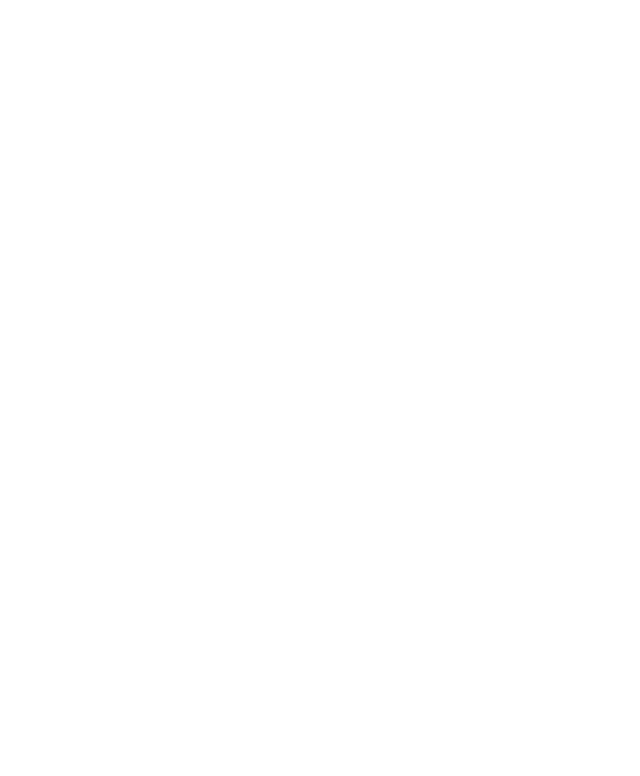
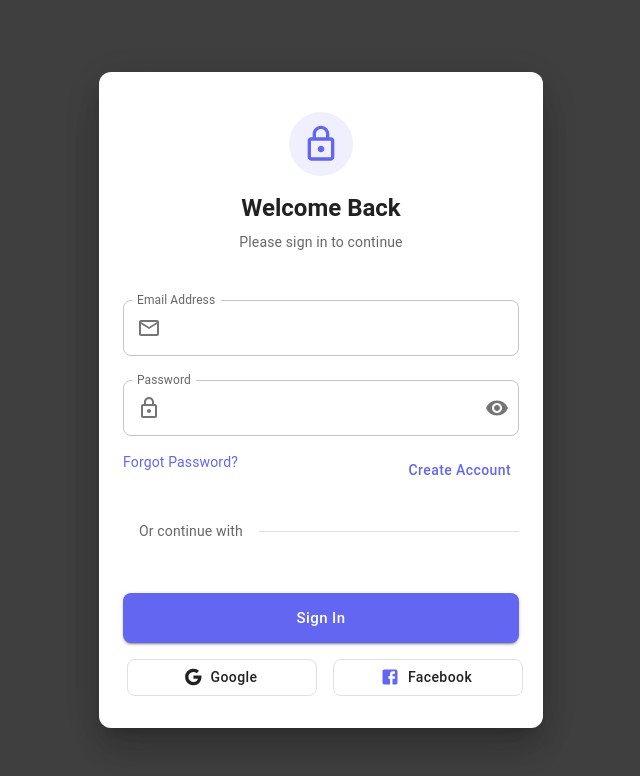
Before and after one commit to krishan44/Project-Frontend, a React (Vite) app in the folder Frontend/Ai-Academic Advisor/: page /Landing in a window 1280 px wide. Before the commit this address had no page. Shown: the top 776 px of the page, without its empty margins (319-959 px from the left). Built offline with nearby package versions, Linux system fonts and the light colour scheme.

Commit message:
Registration opening finally

```diff
--- a/Frontend/Ai-Academic Advisor/src/App.jsx
+++ b/Frontend/Ai-Academic Advisor/src/App.jsx
@@ -1,18 +1,19 @@
-import { BrowserRouter, Routes, Route } from "react-router-dom";
+import React from 'react';
+import { BrowserRouter, Routes, Route } from 'react-router-dom';
+import AuthDialog from './Components/LoginRegistration/Auth';
 import Landing from "./Components/LandingPage/Landing"
 import Registration from "./Components/LoginRegistration/Registration"
 
 function App() {
-    return(
-        <BrowserRouter>
-        <Routes>
-          <Route path="/" element={<Landing />}>
-          <Route path="/Registration" element={<Registration />}></Route>
-          </Route>
-        </Routes>
-      </BrowserRouter>
-    )
-
+  return (
+    <BrowserRouter>
+      <Routes>
+        <Route path="/" element={<Landing />} />
+        <Route path="/Landing" element={<AuthDialog />} />
+        <Route path="/Registration" element={<Registration />} />
+      </Routes>
+    </BrowserRouter>
+  );
 }
 
-export default App
+export default App;
--- a/Frontend/Ai-Academic Advisor/src/Components/LandingPage/Header.jsx
+++ b/Frontend/Ai-Academic Advisor/src/Components/LandingPage/Header.jsx
@@ -16,7 +16,6 @@
 } from '@mui/material';
 import MenuIcon from '@mui/icons-material/Menu';
 import { styled } from '@mui/material/styles';
-import Login from '../LoginRegistration/Login';
 
 const NavButton = styled(Button)(({ theme }) => ({
   color: theme.palette.text.primary,
@@ -30,18 +29,17 @@
   }
 }));
 
-function Header() {
+function Header({ openAuthDialog }) {
   const theme = useTheme();
   const isMobile = useMediaQuery(theme.breakpoints.down('md'));
   const [isMenuOpen, setIsMenuOpen] = useState(false);
-  const [isFormOpen, setIsFormOpen] = useState(false);
 
   const toggleMenu = () => setIsMenuOpen(!isMenuOpen);
-  const openForm = () => {
-    setIsFormOpen(true);
+
+  const handleGetStarted = () => {
+    openAuthDialog();
     setIsMenuOpen(false);
   };
-  const closeForm = () => setIsFormOpen(false);
 
   const navLinks = [
     { label: 'Home', href: '#Home' },
@@ -89,7 +87,7 @@
                 <Button
                   variant="contained"
                   color="primary"
-                  onClick={openForm}
+                  onClick={handleGetStarted}
                   sx={{
                     borderRadius: '8px',
                     ml: 2,
@@ -129,17 +127,12 @@
                 <ListItemText primary={link.label} />
               </ListItem>
             ))}
-            <ListItem button onClick={openForm}>
+            <ListItem button onClick={handleGetStarted}>
               <ListItemText primary="Get Started" />
             </ListItem>
           </List>
         </Drawer>
       )}
-
-      <Login
-        open={isFormOpen} // Pass the open state properly
-        closeForm={closeForm}
-      />
     </>
   );
 }
--- a/Frontend/Ai-Academic Advisor/src/Components/LandingPage/Landing.jsx
+++ b/Frontend/Ai-Academic Advisor/src/Components/LandingPage/Landing.jsx
@@ -1,3 +1,4 @@
+import React, { useState } from 'react';
 import Header from "./Header";
 import Home from "./Home";
 import About from "./About";
@@ -5,20 +6,26 @@
 import Review from "./Review";
 import Footer from "./Footer";
 import Steps from "./Steps";
+import AuthDialog from '../LoginRegistration/Auth';
 
 function Landing() {
-    return(
+  const [showAuth, setShowAuth] = useState(false);
+
+  const handleOpenAuth = () => setShowAuth(true);
+  const handleCloseAuth = () => setShowAuth(false);
+
+  return (
     <>
-        <Header/>
+      <Header openAuthDialog={handleOpenAuth} />
       <Home/>
       <About/>
       <Steps/>
       <Services/>
       <Review/>
       <Footer/>
+      {showAuth && <AuthDialog onClose={handleCloseAuth} />}
     </>
-    )
-
+  );
 }
 
-export default Landing
+export default Landing;
--- a/Frontend/Ai-Academic Advisor/src/Components/LoginRegistration/Auth.jsx
+++ b/Frontend/Ai-Academic Advisor/src/Components/LoginRegistration/Auth.jsx
@@ -1,43 +1,56 @@
 import React, { useState } from 'react';
 import LoginForm from './Login';
-import Registration from './Registration'; // Changed from RegistrationForm to Registration
+import Registration from './Registration';
 
-const AuthDialog = () => {
-    // Change initial state for registration to false
+const AuthDialog = ({ onClose }) => {
   const [openLogin, setOpenLogin] = useState(true);
-    const [openRegistration, setOpenRegistration] = useState(false); // Changed from true
+  const [openRegistration, setOpenRegistration] = useState(false);
 
-    const handleOpenLoginForm = () => {
-      setOpenLogin(true);
-      setOpenRegistration(false);
+  const handleSwitchToRegistration = () => {
+    console.log('Switching to registration...');
+    setOpenLogin(false);
+    setOpenRegistration(true);
   };
 
-    const handleCloseLoginForm = () => {
-      setOpenLogin(false);
+  const handleSwitchToLogin = () => {
+    setOpenRegistration(false);
+    setOpenLogin(true);
   };
 
-    const handleOpenRegistrationForm = () => {
-      setOpenRegistration(true);
+  const handleClose = () => {
     setOpenLogin(false);
+    setOpenRegistration(false);
+    onClose();
   };
 
-    const handleCloseRegistrationForm = () => {
-      setOpenRegistration(false);
-    };
+  if (!openLogin && !openRegistration) {
+    return null;
+  }
+
+  console.log('Login form state:', openLogin);
+  console.log('Registration form state:', openRegistration);
 
   return (
-      <>
+    <div style={{
+      position: 'fixed',
+      top: 0,
+      left: 0,
+      right: 0,
+      bottom: 0,
+      zIndex: 1400,
+      backgroundColor: 'rgba(0, 0, 0, 0.5)'
+    }}>
       <LoginForm
         open={openLogin}
-          closeForm={handleCloseLoginForm}
-          openRegistrationForm={handleOpenRegistrationForm}
+        closeForm={handleClose}
+        openRegistrationForm={handleSwitchToRegistration}
       />
       <Registration
         open={openRegistration}
-          closeForm={handleCloseRegistrationForm}
-          openLoginForm={handleOpenLoginForm}
+        closeForm={handleClose}
+        openLoginForm={handleSwitchToLogin}
       />
-      </>
+    </div>
   );
 };
 
--- a/Frontend/Ai-Academic Advisor/src/Components/LoginRegistration/Login.jsx
+++ b/Frontend/Ai-Academic Advisor/src/Components/LoginRegistration/Login.jsx
@@ -59,7 +59,7 @@
   },
 });
 
-const LoginForm = ({  open, closeForm , openRegistrationForm = () => {}  }) => {
+const LoginForm = ({ open, closeForm, openRegistrationForm }) => {
   const [showPassword, setShowPassword] = useState(false);
   const [formData, setFormData] = useState({
     email: "",
@@ -95,6 +95,15 @@
     }
   };
 
+  const handleCreateAccount = () => {
+    console.log('Create Account clicked');
+    if (typeof openRegistrationForm === 'function') {
+      openRegistrationForm();
+    } else {
+      console.error('openRegistrationForm is not a function');
+    }
+  };
+
   return (
     <ThemeProvider theme={defaultTheme}>
       <Dialog
@@ -103,7 +112,8 @@
         fullWidth
         maxWidth="xs"
         keepMounted={false}
-        closeAfterTransition
+        disablePortal
+        sx={{ zIndex: 1500 }}
         PaperProps={{
           sx: {
             borderRadius: 3,
@@ -201,18 +211,20 @@
                 </Link>
               </Grid>
               <Grid item>
-              <Link
-                href="#"
-                variant="body2"
-                underline="hover"
-                onClick={(e) => {
-                    e.preventDefault();
-                    openRegistrationForm();
-                    closeForm();
-                }}
+                <Button
+                  variant="text"
+                  color="primary"
+                  onClick={handleCreateAccount}
+                  sx={{
+                    textTransform: 'none',
+                    '&:hover': {
+                      backgroundColor: 'transparent',
+                      textDecoration: 'underline'
+                    }
+                  }}
                 >
-                Create Account
-                </Link>
+                  Create Account
+                </Button>
               </Grid>
             </Grid>
 
--- a/Frontend/Ai-Academic Advisor/src/Components/LoginRegistration/Registration.jsx
+++ b/Frontend/Ai-Academic Advisor/src/Components/LoginRegistration/Registration.jsx
@@ -35,7 +35,7 @@
 
 const steps = ["Personal Information", "Education & Profession"];
 
-const Registration = ({ open, closeForm }) => {
+const Registration = ({ open, closeForm, openLoginForm }) => {
   const [activeStep, setActiveStep] = useState(0);
   const [formData, setFormData] = useState({
     full_name: "",
@@ -98,6 +98,7 @@
       try {
         await axios.post("http://localhost:5001/api/submit_registration", formData);
         closeForm();
+        openLoginForm(); // Add this to switch back to login after successful registration
         alert("Registration submitted successfully!");
       } catch (error) {
         console.error('Submission error:', error);
@@ -108,7 +109,20 @@
 
   return (
     <LocalizationProvider dateAdapter={AdapterDayjs}>
-      <Dialog open={open} onClose={closeForm} fullWidth maxWidth="md" zIndex={1500}>
+      <Dialog
+        open={open}
+        onClose={closeForm}
+        fullWidth
+        maxWidth="md"
+        disablePortal={false}
+        keepMounted={false}
+        sx={{
+          zIndex: 1500,
+          '& .MuiDialog-paper': {
+            overflow: 'visible'
+          }
+        }}
+      >
         <DialogTitle>
           <Box display="flex" justifyContent="space-between" alignItems="center">
             <Typography variant="h5" color="primary">
@@ -155,6 +169,11 @@
                         margin: "normal",
                         error: !!errors.date_of_birth,
                         helperText: errors.date_of_birth
+                      },
+                      popper: {
+                        sx: {
+                          zIndex: 1600
+                        }
                       }
                     }}
                   />
```
Lines whose indentation alone changed are shown as unchanged.
